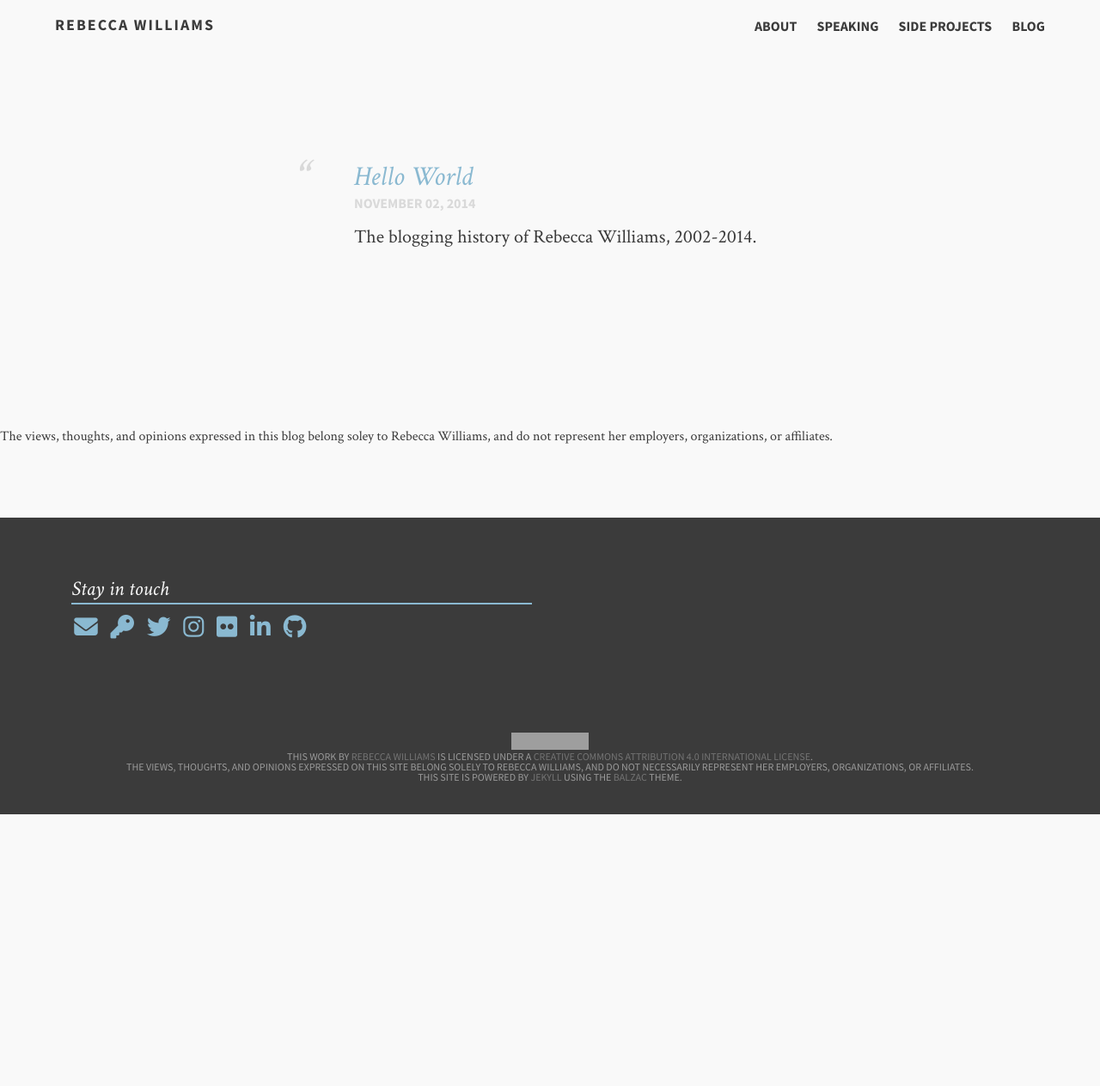
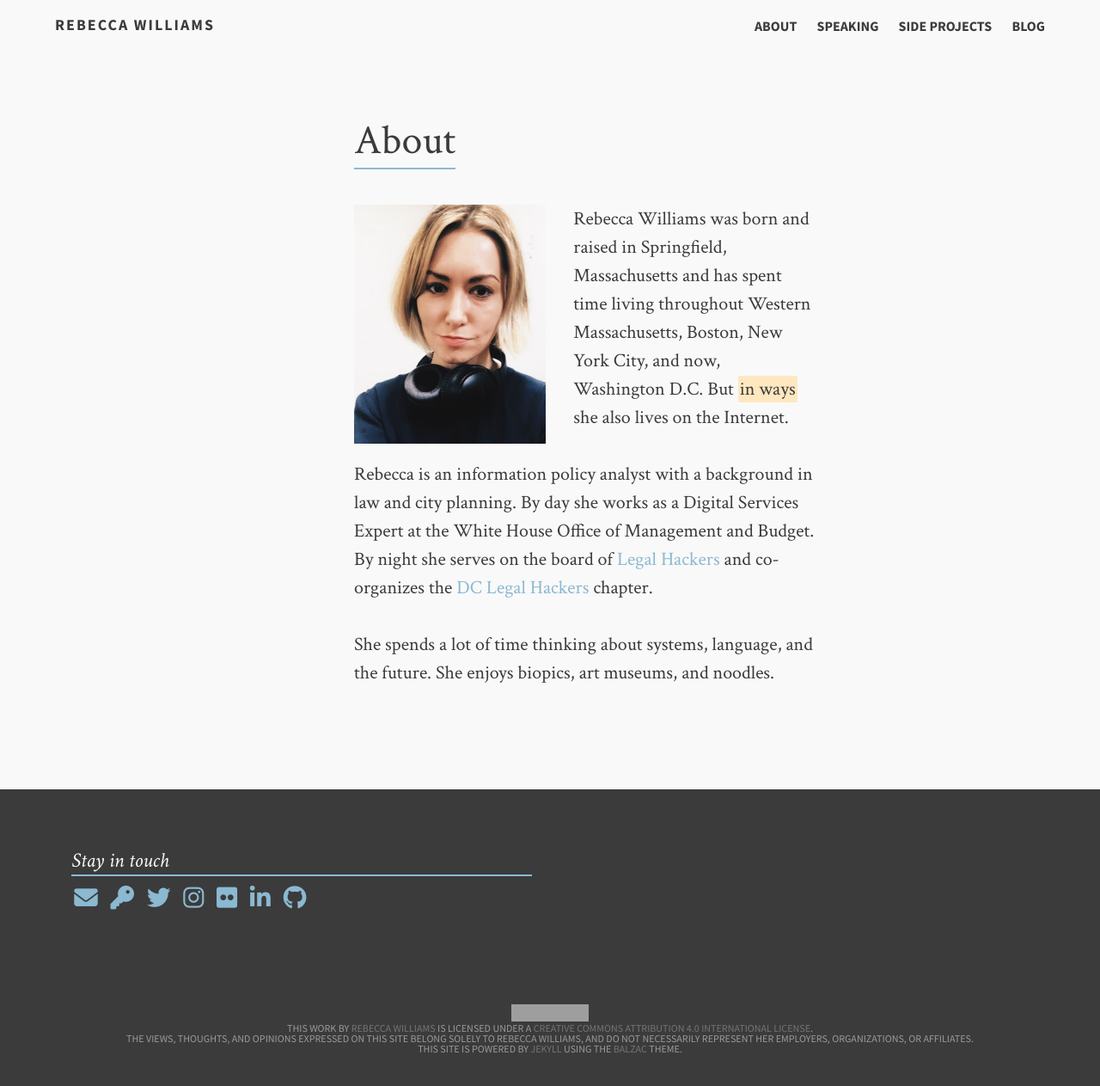
Before and after one commit to rebeccawilliams/rebeccawilliams.us, a Jekyll site: the page built from index.md, in a window 1280 px wide. Shown: the whole page at 86% size. Built offline with Jekyll 4.4.1, drawn with Linux system fonts in a browser that asks for light colours; nearby versions of some CDN libraries; before the commit the page ends 947 px from its top, so only the background shows below that; grey boxes are pictures that could not be loaded.

Commit message:
Update home.html

```diff
--- a/_layouts/home.html
+++ b/_layouts/home.html
@@ -4,21 +4,17 @@
         <section class="article archive">
           <article class="archive-wrap">
               <ol class="post-list">
-                 <lh><h2><span class="bb">{{ page.title }}</span></h2></lh>
-                  {% for post in site.posts %}
-                  <li>
-                    <div class="deets" itemscope itemtype="https://schema.org/BlogPosting" itemprop="blogPost">
-                        <h1><a href="{{ site.url }}{{ post.url }}">{{ post.title }}</a></h1>
-                        <p class="date"><time datetime="{{ post.date | date_to_xmlschema }}" itemprop="datePublished">{{ post.date | date: "%B %d, %Y" }}</time></p>
-                        <p class="">{% if post.description %}{{ post.description  | strip_html | strip_newlines | truncate: 120 }}{% else %}{{ post.content | strip_html | strip_newlines | truncate: 120 }}{% endif %}</p>
-                    </div>
-                  </li>
-                  {% endfor %}
+         <lh><h2><span class="bb">About</span></h2></lh>
+         		<div>
+	                      <img src="/images/head.jpg" alt="Rebecca Williams selfie" style="float: left; width:41.66%;margin-right:2rem">
+	                 </div>
+                        <p>Rebecca Williams was born and raised in Springfield, Massachusetts and has spent time living throughout Western Massachusetts, Boston, New York City, and now, Washington D.C. But <em>in ways</em> she also lives on the Internet.</p>
+			<p>Rebecca is an information policy analyst with a background in law and city planning. By day she works as a Digital Services Expert at the White House Office of Management and Budget. By night she serves on the board of <a href=https://www.legalhackers.org>Legal Hackers</a> and co-organizes the <a href=http://www.dclegalhackers.org>DC Legal Hackers</a> chapter.</p>
+                        <p>She spends a lot of time thinking about systems, language, and the future. She enjoys biopics, art museums, and noodles.</p>
+                        <div>
               </ol>
           </article>
         </section>
     </div>
 
-The views, thoughts, and opinions expressed in this blog belong soley to Rebecca Williams, and do not represent her employers, organizations, or affiliates.
-
 {% include footer.html %}
```
